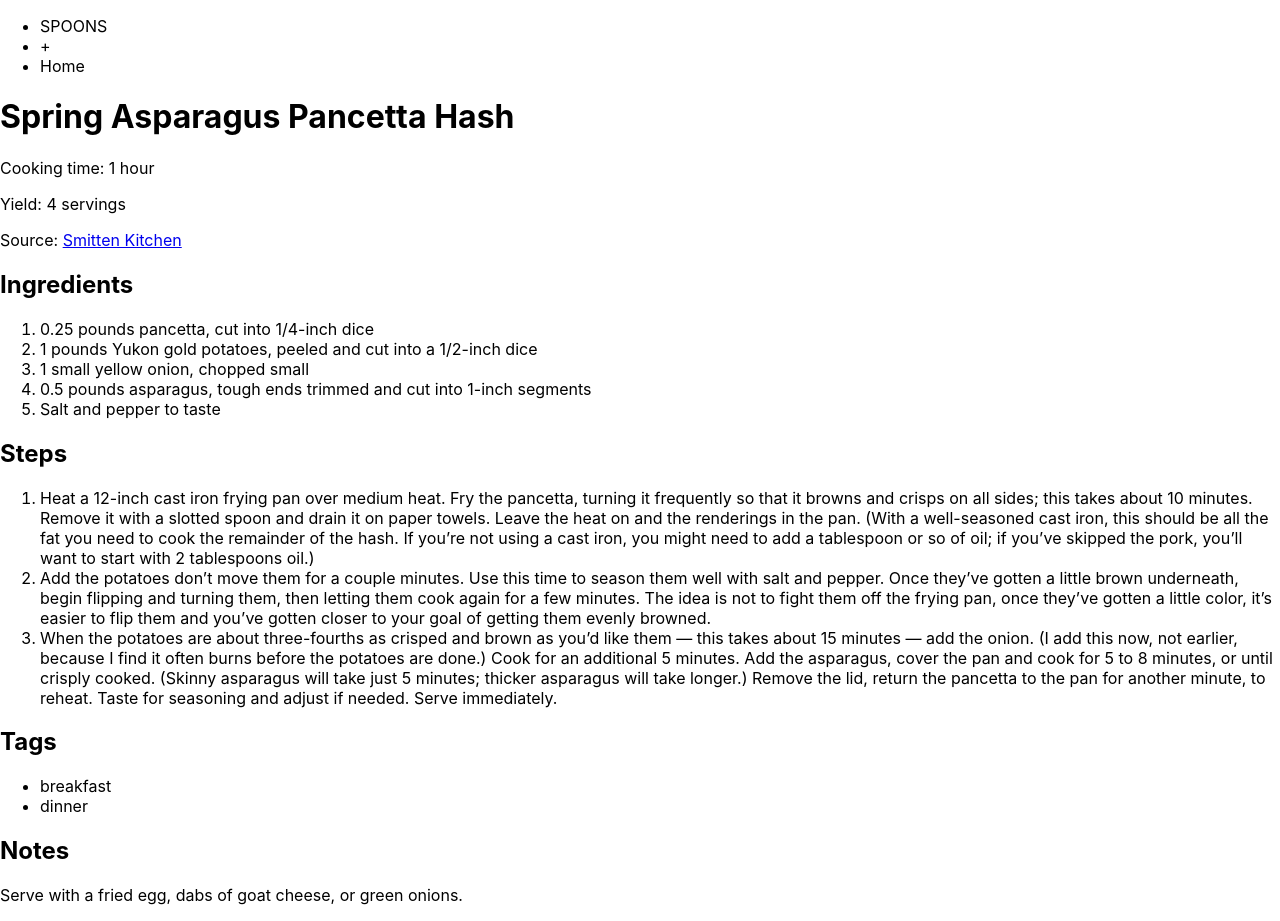
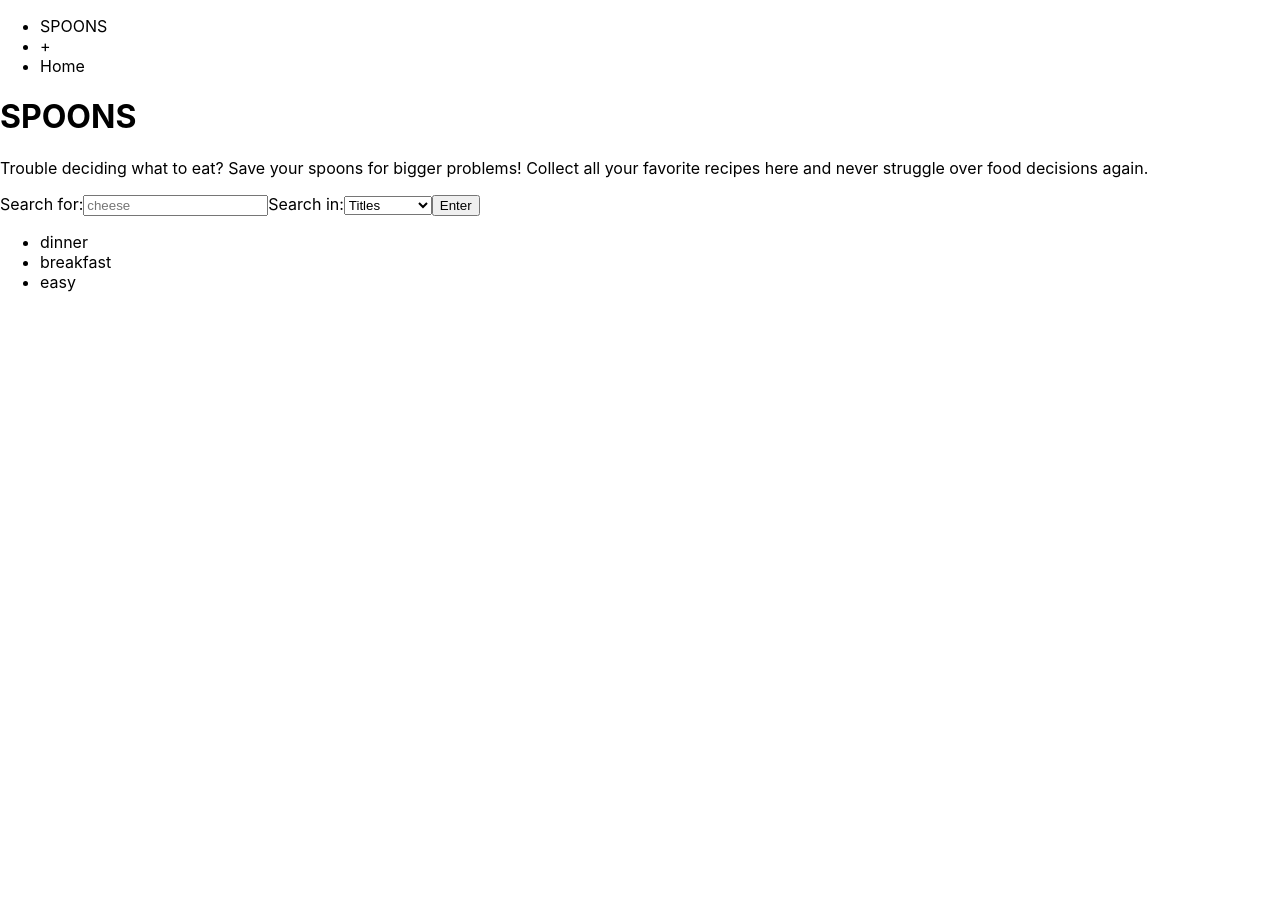
Before and after one commit to alfaraday/spoons-client, a React (Create React App) app: page / in a window 1280 px wide. After the commit the page ends 800 px from the top, so only its background shows below. Built offline with nearby package versions, Linux system fonts and the light colour scheme.

Commit message:
turns on landing page

```diff
--- a/src/App.js
+++ b/src/App.js
@@ -1,6 +1,7 @@
 import React, { Component } from 'react';
 import { Route } from 'react-router-dom'
 import RecipePage from './RecipePage/RecipePage'
+import LandingPage from './LandingPage/LandingPage'
 
 export default class App extends Component {
   render() {
@@ -9,7 +10,7 @@ export default class App extends Component {
         {/* <Switch>
           <Route path='/recipes/:recipeId' component={RecipePage} />
         </Switch> */}
-        <RecipePage />
+        <LandingPage />
       </div>
     )
   }
```
